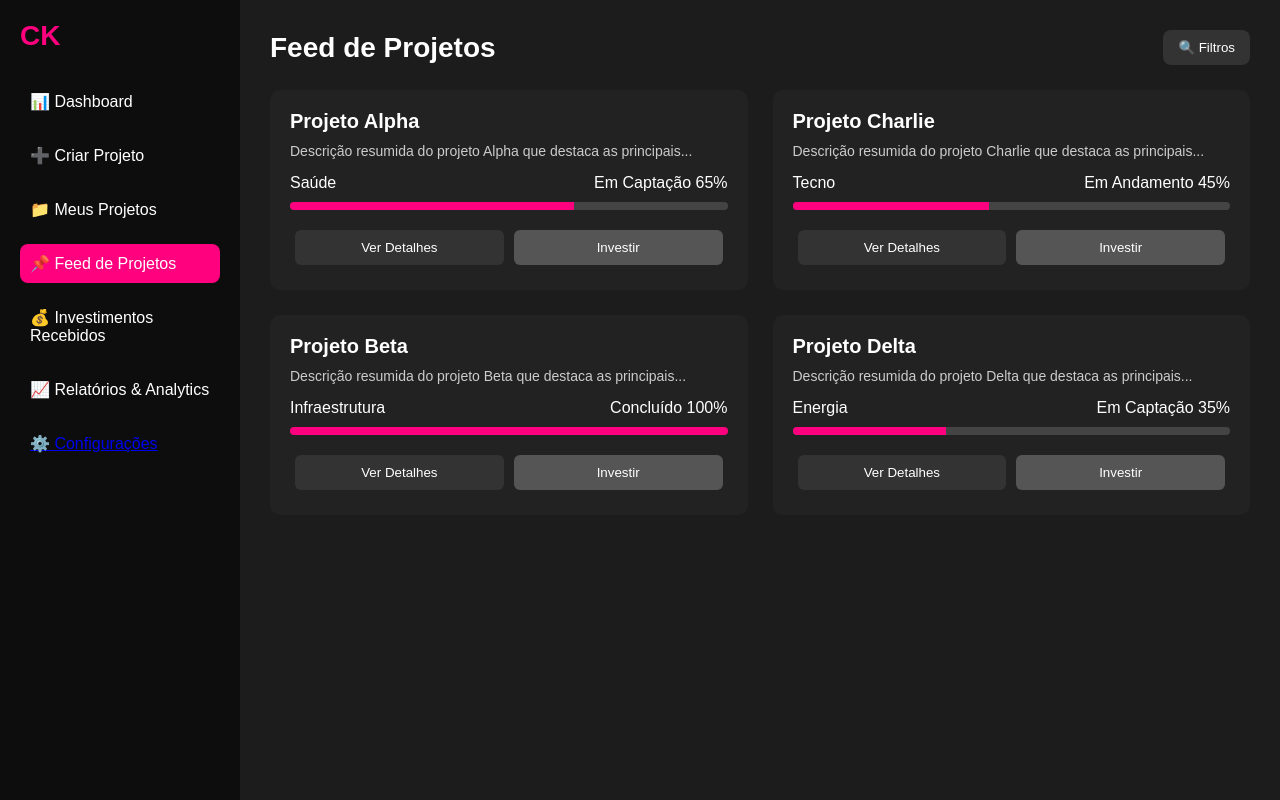
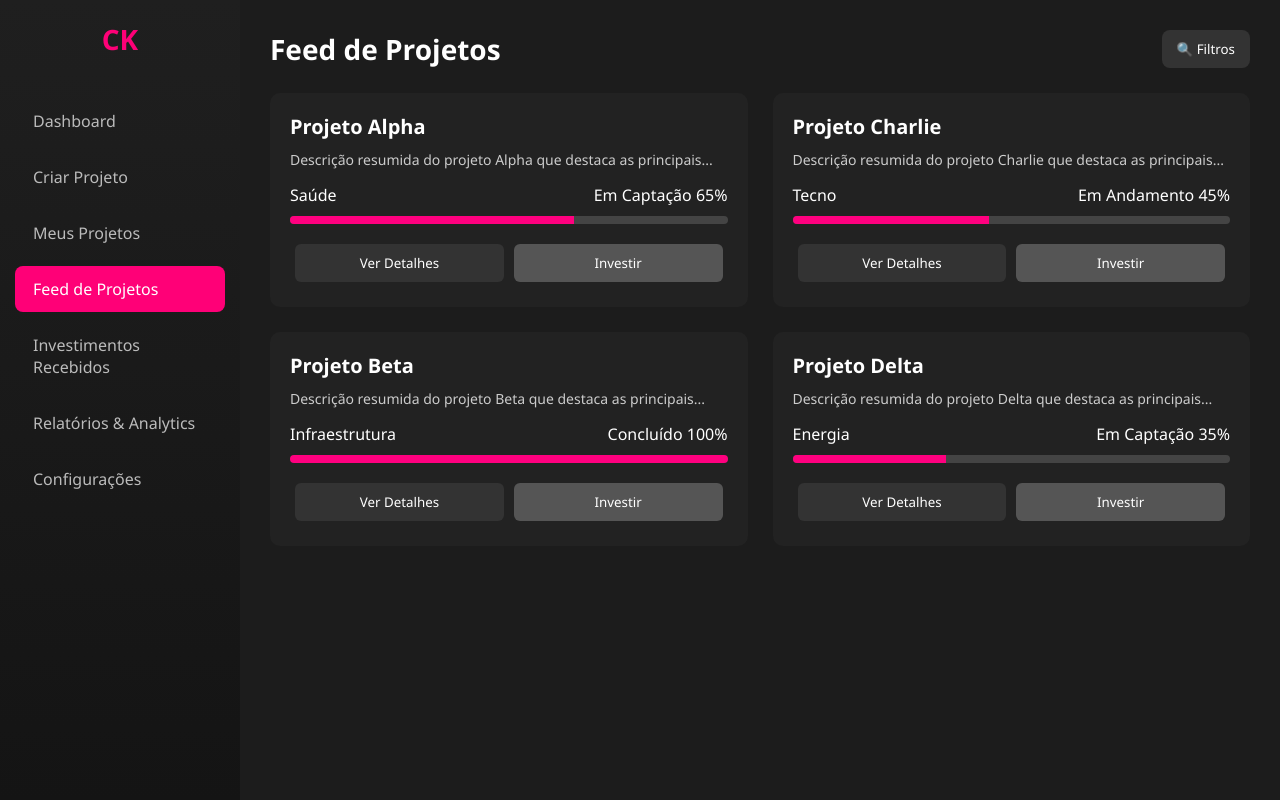
Before and after one commit to joelUmiri/connexta-FrontEnd, a plain HTML site: page html/feed.html in a window 1280 px wide. Drawn offline with Linux system fonts and the light colour scheme; a script that the page names is missing.

Commit message:
atualização telas

```diff
--- a/css/configuracao.css
+++ b/css/configuracao.css
@@ -240,3 +240,8 @@
 .cancelar:hover {
   background: #555;
 }
+
+.menus {
+  text-decoration: none;
+  color: #ffffff;
+}
--- a/css/feed.css
+++ b/css/feed.css
@@ -2,7 +2,7 @@
   margin: 0;
   padding: 0;
   box-sizing: border-box;
-  font-family: "Arial", sans-serif;
+  font-family: "Segoe UI", Roboto, Arial, sans-serif;
 }
 
 .container {
@@ -14,15 +14,17 @@
 
 .sidebar {
   width: 240px;
-  background: #0d0d0d;
-  padding: 20px;
+  background: linear-gradient(180deg, #1f1f1f, #141414);
+  padding: 20px 15px;
+  box-shadow: 2px 0 10px rgba(0,0,0,0.6);
 }
 
 .sidebar .logo {
+  color: #ff0077;
   font-size: 28px;
   font-weight: bold;
-  color: #ff007f;
-  margin-bottom: 30px;
+  margin-bottom: 40px;
+  text-align: center;
 }
 
 .sidebar ul {
@@ -30,15 +32,17 @@
 }
 
 .sidebar ul li {
-  margin: 15px 0;
-  padding: 10px;
+  padding: 12px 18px;
+  margin: 10px 0;
+  border-radius: 8px;
   cursor: pointer;
+  transition: background 0.3s;
+  color: #bbb;
 }
 
 .sidebar ul li.active,
 .sidebar ul li:hover {
-  background: #ff007f;
-  border-radius: 8px;
+  background: #ff0077;
   color: #fff;
 }
 
@@ -138,7 +142,7 @@
   background: #ff007f;
 }
 
-.newProject {
+.menus {
   text-decoration: none;
   color: #ffffff;
 }
--- a/html/feed.html
+++ b/html/feed.html
@@ -13,14 +13,14 @@
       <div class="logo">CK</div>
       <nav>
         <ul>
-          <li>📊 Dashboard</li>
-          <a class="newProject menus" href="criacaoProjeto.html"><li>➕ Criar Projeto</li></a>
-          <li>📁 Meus Projetos</li>
-          <li class="active">📌 Feed de Projetos</li>
-          <li>💰 Investimentos Recebidos</li>
-          <li>📈 Relatórios & Analytics</li>
-          <a href="configuracao.html">
-            <li>⚙️ Configurações</li>
+          <li>Dashboard</li>
+          <a class="menus" href="criacaoProjeto.html"><li>Criar Projeto</li></a>
+          <li>Meus Projetos</li>
+          <li class="active">Feed de Projetos</li>
+          <li>Investimentos Recebidos</li>
+          <li>Relatórios & Analytics</li>
+          <a class="menus" href="configuracao.html">
+            <li>Configurações</li>
           </a>
         </ul>
       </nav>
```
Also changed, not shown: html/configuracao.html (+1 -1 lines).
